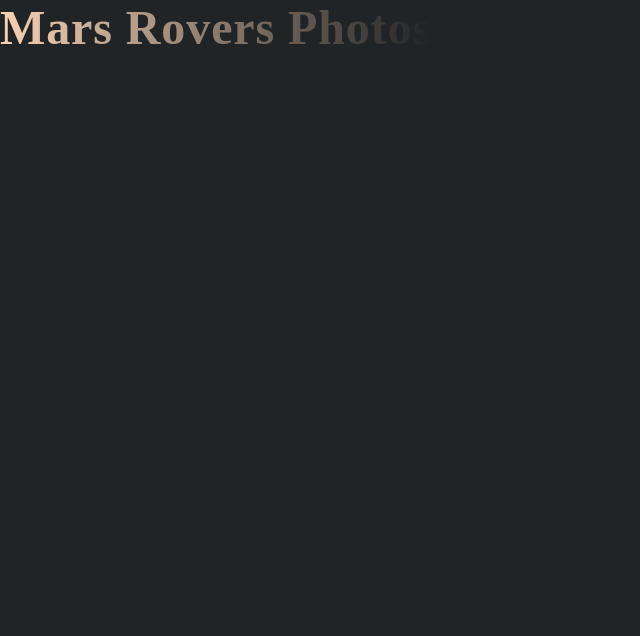
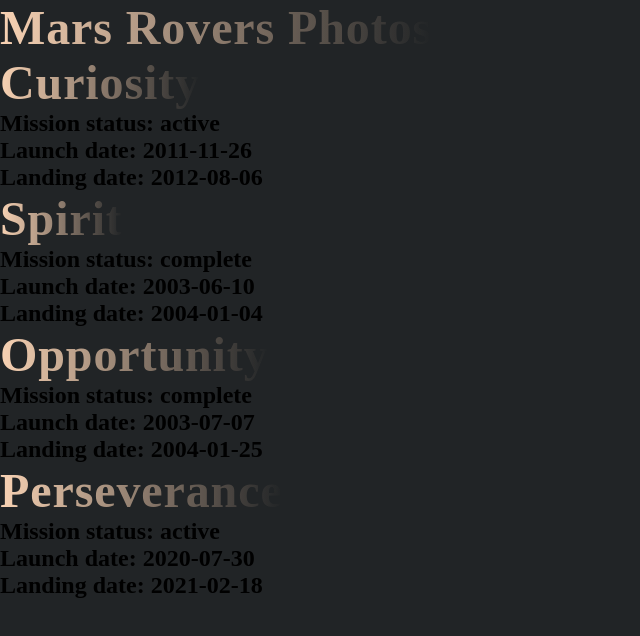
Before and after one commit to pekellogg/react-app, a React (Create React App) app in the folder frontend/: page /rovers in a window 1280 px wide. Shown: the top 636 px of the page, without its empty margins (0-640 px from the left). Built offline with nearby package versions, Linux system fonts and the light colour scheme.

Commit message:
fixed basic initial rovers rendering

```diff
--- a/frontend/src/features/rovers/rover-card.component.jsx
+++ b/frontend/src/features/rovers/rover-card.component.jsx
@@ -5,6 +5,10 @@
 	render() {
 		return (
 			<div className="rover-card">
+				<h1>{this.props.name}</h1>
+				<h2>Mission status: {this.props.status}</h2>
+				<h2>Launch date: {this.props.launchDate}</h2>
+				<h2>Landing date: {this.props.landingDate}</h2>
 			</div>
 		);
 	}
--- a/frontend/src/features/rovers/rovers-list.component.jsx
+++ b/frontend/src/features/rovers/rovers-list.component.jsx
@@ -5,15 +5,18 @@
 export default class RoverShowcase extends Component {
 
 	createRoverCards = () => {
-		return initRovers.map((rover, index) =>
-      <RoverCard
-        key={index}
-        name={rover.name}
-        landing_date={rover.landing_date}
-        launch_date={rover.launch_date}
-        status={rover.status}
-      />
-    )
+		return initRovers.map((rover) => {
+      return (
+        <RoverCard
+          key={rover.externalID}
+          name={rover.name}
+          landingDate={rover.landingDate}
+          launchDate={rover.launchDate}
+          status={rover.status}
+        />
+      )
+    });
+
 	};
 
 	render() {
```
